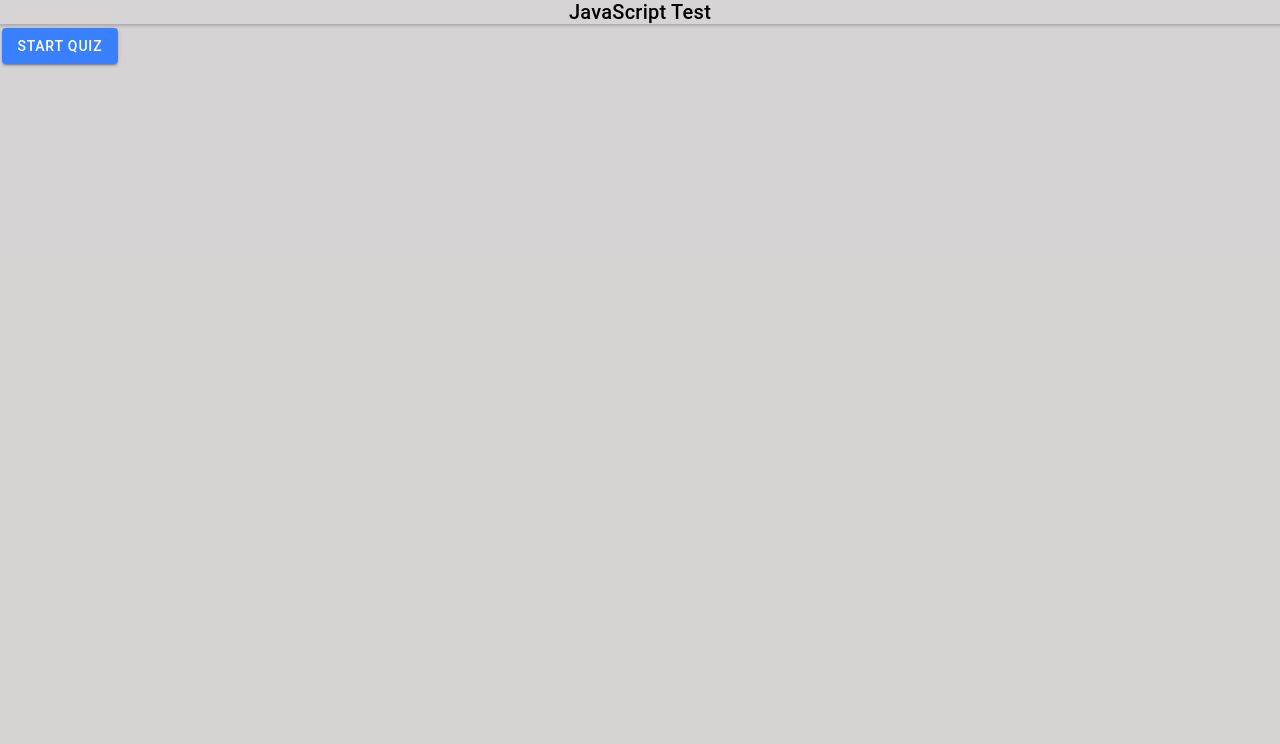
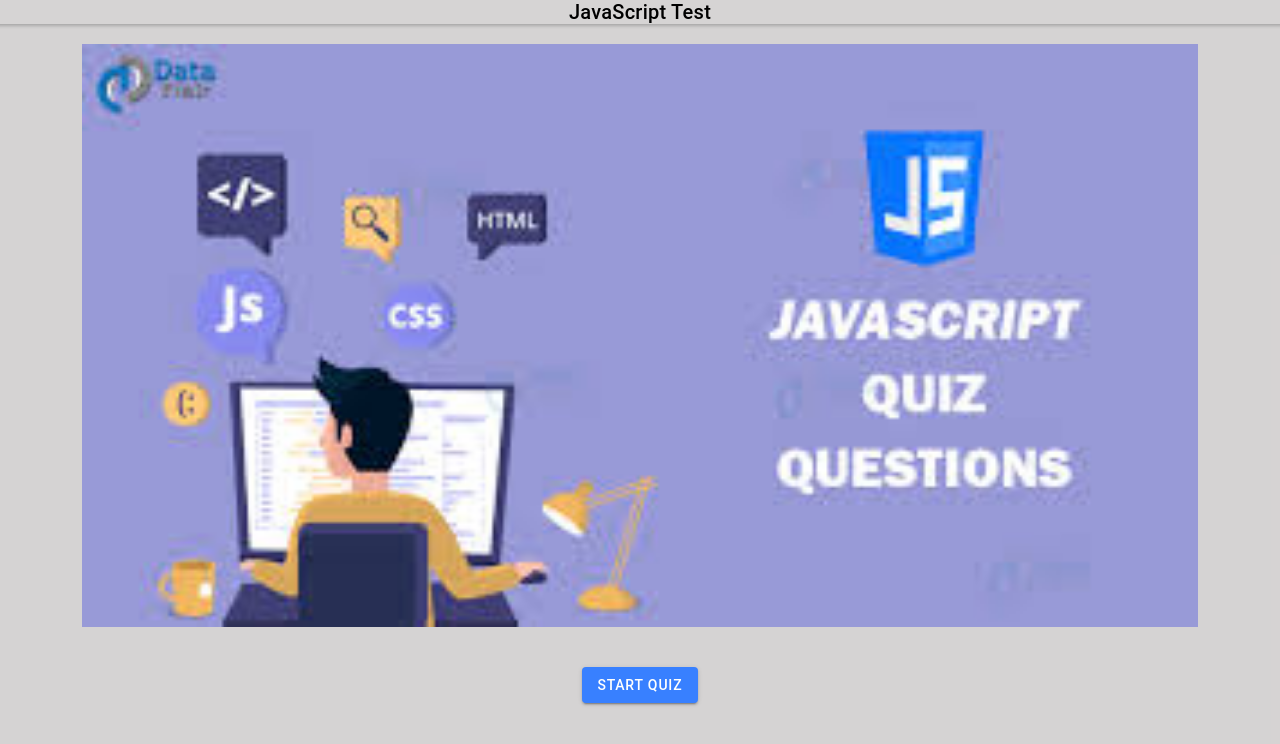
Before and after one commit to MahaLubbad/Maha-Individual, a React (Create React App) app: page /home in a window 1280 px wide. Shown: the top 744 px of the page. Built offline with nearby package versions, Linux system fonts and the light colour scheme.

Commit message:
add css style

```diff
--- a/src/App.tsx
+++ b/src/App.tsx
@@ -21,7 +21,7 @@ import '@ionic/react/css/display.css';
 
 /* Theme variables */
 import './theme/variables.css';
-import Quiz from './components/Quiz';
+import Quiz from './pages/Quiz';
 
 setupIonicReact();
 
--- /dev/null
+++ b/src/components/Button.css
@@ -0,0 +1,4 @@
+ion-button{
+    margin-top: 40px;
+    margin-bottom: 20px;
+}
--- a/src/components/Button.tsx
+++ b/src/components/Button.tsx
@@ -1,6 +1,6 @@
 import { IonButton } from "@ionic/react";
 import { Link } from "react-router-dom";
-//import './Button.css'
+import './Button.css'
 
 const Button: React.FC = () => {
     return (
--- /dev/null
+++ b/src/components/Welcome.css
@@ -0,0 +1,17 @@
+
+.image{
+    padding: 20px;
+    display: flex;
+    flex-direction: column;
+    margin:auto;
+    align-items: center;
+    justify-content:space-between;
+    width: 100%;
+    height: auto;
+
+  }
+
+ion-img{
+width: 90%;
+height: auto;
+}
--- a/src/components/welcome.tsx
+++ b/src/components/welcome.tsx
@@ -1,17 +1,17 @@
-import { IonContent } from "@ionic/react";
+import {  IonContent, IonImg } from "@ionic/react";
 import Button from './Button';
-//import { useState } from 'react';
-//import Dashboard from '../pages/Dashboard';
+import './Welcome.css';
 
 const Welcome: React.FC = () => {
-//const [showDashboard, setShowDashboard] = useState(false)
-//   if(showDashboard) {
-//     setShowDashboard(true)
-//     return <Dashboard/>
-//   } else {
+
     return (
-      <IonContent>
-        <Button />
+      <IonContent scrollY={false}>
+
+          <div className="image">
+              <IonImg  src="../../assets/javascript-img.png" alt="code"></IonImg>
+
+              <Button />
+             </div>
       </IonContent>
     );
   }
--- a/src/components/Quiz.css
+++ b/src/pages/Quiz.css
@@ -24,6 +24,5 @@ flex-direction: column;
     text-align: center;
     font-size: large;
     margin: 40px 20px 20px;
-    font-size:xx-large
-    ;
+    font-size:xx-large;
 }
--- a/src/components/Quiz.tsx
+++ b/src/pages/Quiz.tsx
@@ -1,8 +1,8 @@
 import { IonContent,IonPage,IonButton,IonCard } from '@ionic/react';
 import React ,{useState} from 'react';
-import { questions } from './Questions';
-import {data} from './Data';
-import {Snippet} from './Snippet';
+import { questions } from '../components/Questions';
+import {data} from '../components/Data';
+import {Snippet} from '../components/Snippet';
 import './Quiz.css';
 
 
@@ -26,6 +26,13 @@ const Quiz: React.FC = () => {
     }
   };
 
+  const restartGame = () => {
+    setShowScore(false);
+    setScore(0);
+    setCurrentQuestion(0);
+  }
+
+
   return (
   <IonPage>
     <IonContent>
@@ -33,6 +40,8 @@ const Quiz: React.FC = () => {
     {showScore ? (
       <div className="score-section">
      You scored {score} out of {questions.length}
+
+     <IonButton color="tertiary"  onClick={() => restartGame()}>Restart Quiz</IonButton>
       </div>
 
     ) : (
```
Also changed, not shown: public/assets/javascript-img.png (added), public/assets/js.image.png (added).
